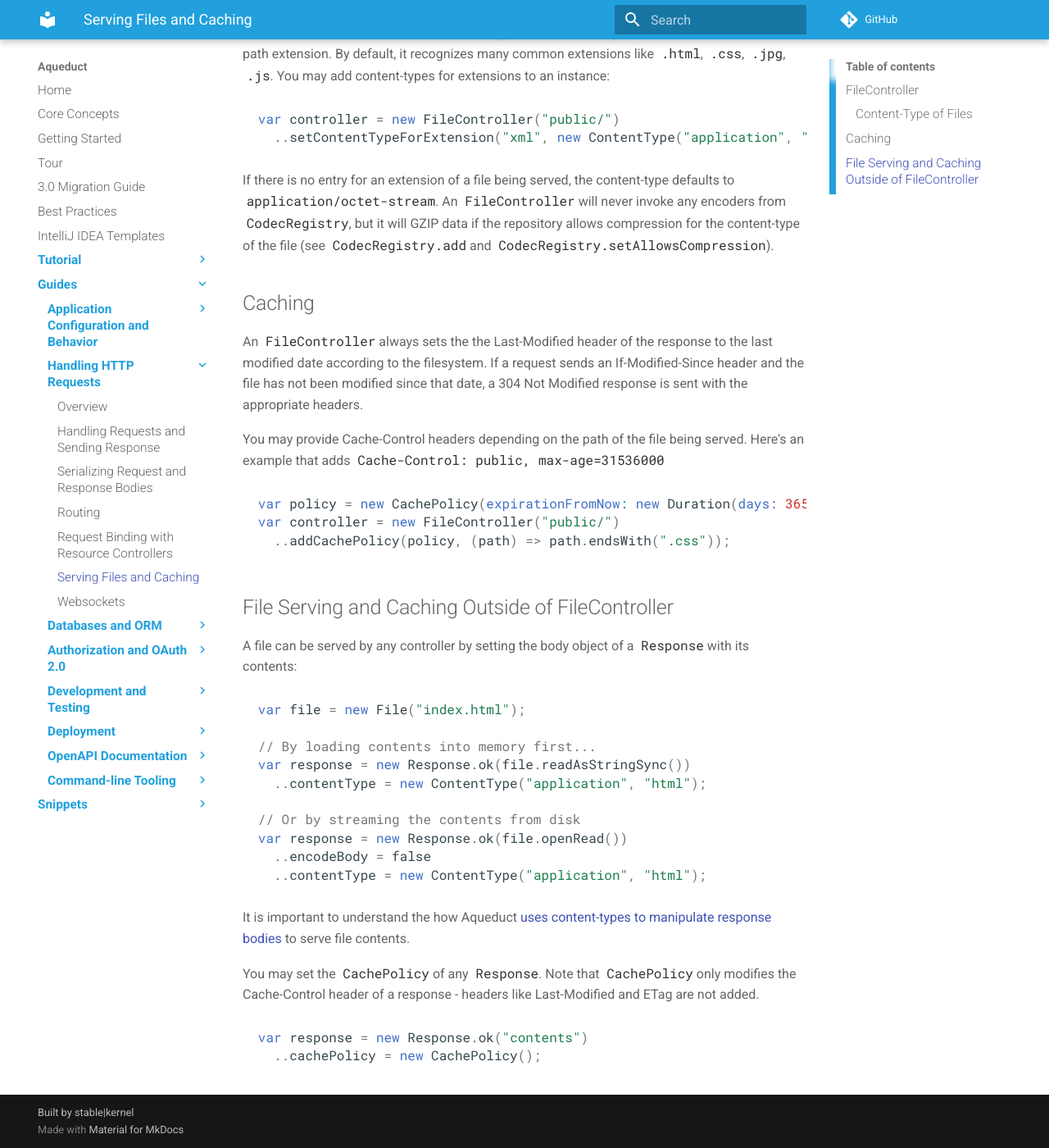
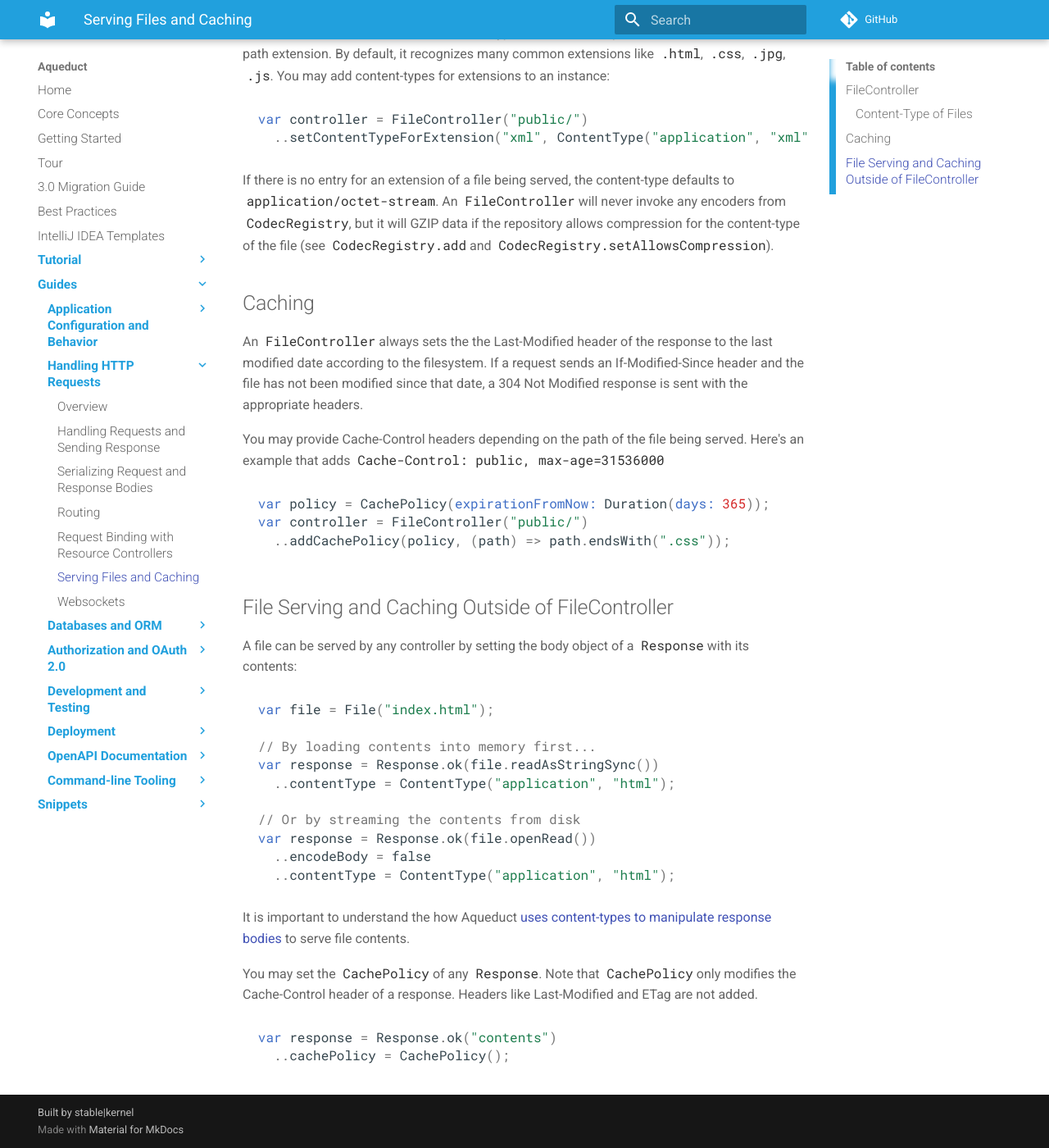
Before and after one commit to stablekernel/aqueduct, an MkDocs documentation site: the page built from source/docs/http/serving_files.md, in a window 1280 px wide and 1400 px high, scrolled down 1258 px. Shown: the whole window at 82% size. Built offline with MkDocs 1.6.1 and Material for MkDocs 9.7.7, drawn with Linux system fonts in a browser that asks for light colours; comment, search, counter and statistics services are not loaded; old or Windows-style settings are respelled for this version of MkDocs.

Commit message:
Update serving_files.md
- Removed optional `new` keyword
- Splitting the sentence about headers into two sentences seems to me to improve the clarity. I had to read it a couple times before I understood it at first.

````diff
--- a/source/docs/http/serving_files.md
+++ b/source/docs/http/serving_files.md
@@ -10,9 +10,9 @@ Instances of `FileController` serve a directory from the filesystem through an H
 ```dart
 @override
 Controller get entryPoint {
-  final router = new Router();
+  final router = Router();
 
-  router.route("/files/*").link(() => new FileController("public/"));
+  router.route("/files/*").link(() => FileController("public/"));
 
   return router;
 }
@@ -45,8 +45,8 @@ If a file does not exist, an `FileController` returns a 404 Not Found response.
 An `FileController` will set the content-type of the HTTP response based on the served files path extension. By default, it recognizes many common extensions like `.html`, `.css`, `.jpg`, `.js`. You may add content-types for extensions to an instance:
 
 ```dart
-var controller = new FileController("public/")
-  ..setContentTypeForExtension("xml", new ContentType("application", "xml"));
+var controller = FileController("public/")
+  ..setContentTypeForExtension("xml", ContentType("application", "xml"));
 ```
 
 If there is no entry for an extension of a file being served, the content-type defaults to `application/octet-stream`. An `FileController` will never invoke any encoders from `CodecRegistry`, but it will GZIP data if the repository allows compression for the content-type of the file (see `CodecRegistry.add` and `CodecRegistry.setAllowsCompression`).
@@ -58,8 +58,8 @@ An `FileController` always sets the the Last-Modified header of the response to
 You may provide Cache-Control headers depending on the path of the file being served. Here's an example that adds `Cache-Control: public, max-age=31536000`
 
 ```dart
-var policy = new CachePolicy(expirationFromNow: new Duration(days: 365));
-var controller = new FileController("public/")
+var policy = CachePolicy(expirationFromNow: Duration(days: 365));
+var controller = FileController("public/")
   ..addCachePolicy(policy, (path) => path.endsWith(".css"));
 ```
 
@@ -68,23 +68,23 @@ var controller = new FileController("public/")
 A file can be served by any controller by setting the body object of a `Response` with its contents:
 
 ```dart
-var file = new File("index.html");
+var file = File("index.html");
 
 // By loading contents into memory first...
-var response = new Response.ok(file.readAsStringSync())
-  ..contentType = new ContentType("application", "html");
+var response = Response.ok(file.readAsStringSync())
+  ..contentType = ContentType("application", "html");
 
 // Or by streaming the contents from disk
-var response = new Response.ok(file.openRead())
+var response = Response.ok(file.openRead())
   ..encodeBody = false
-  ..contentType = new ContentType("application", "html");
+  ..contentType = ContentType("application", "html");
 ```
 
 It is important to understand the how Aqueduct [uses content-types to manipulate response bodies](request_and_response.md) to serve file contents.
 
-You may set the `CachePolicy` of any `Response`. Note that `CachePolicy` only modifies the Cache-Control header of a response - headers like Last-Modified and ETag are not added.
+You may set the `CachePolicy` of any `Response`. Note that `CachePolicy` only modifies the Cache-Control header of a response. Headers like Last-Modified and ETag are not added.
 
 ```dart
-var response = new Response.ok("contents")
-  ..cachePolicy = new CachePolicy();
+var response = Response.ok("contents")
+  ..cachePolicy = CachePolicy();
 ```
````
